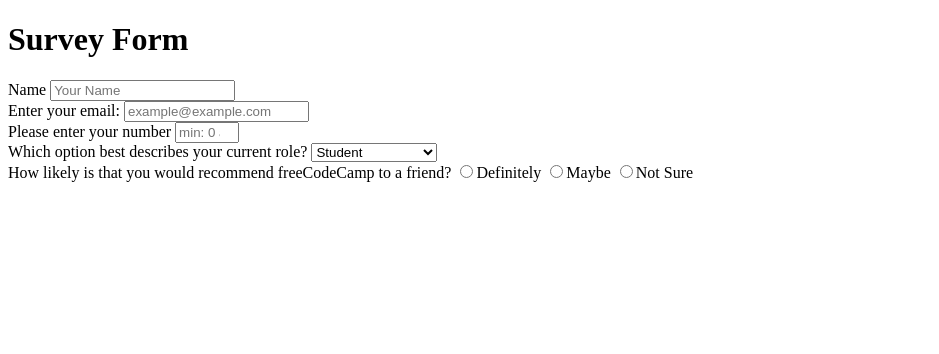
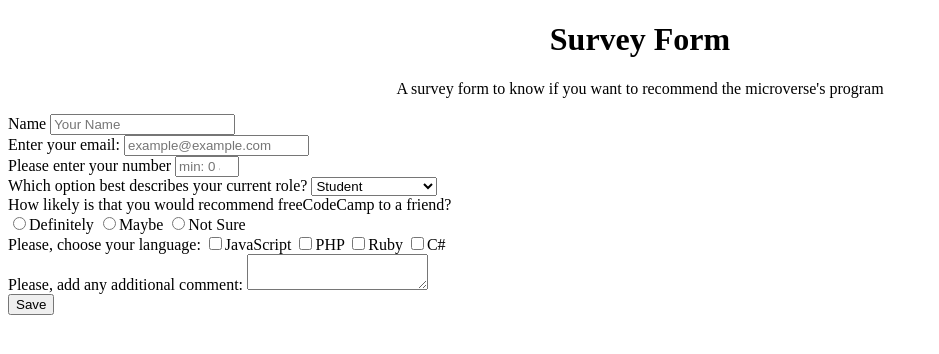
Before and after one commit to gerardo-mtz/matheus-gerardo, a plain HTML site: page index.html in a window 1280 px wide. Shown: the whole page, without its empty margins (0-939 px from the left). Drawn offline with Linux system fonts and the light colour scheme.

Commit message:
Finish the survey form

```diff
--- a/css/style.css
+++ b/css/style.css
@@ -0,0 +1,3 @@
+header {
+  text-align: center;
+}
--- a/index.html
+++ b/index.html
@@ -1,11 +1,15 @@
 <!DOCTYPE html>
 <html lang="en">
-  <head> </head>
+  <head>
+    <link rel="stylesheet" href="css/style.css" />
+  </head>
 
   <body>
     <header>
       <h1 id="title">Survey Form</h1>
-      <p id="description"></p>
+      <p id="description">
+        A survey form to know if you want to recommend the microverse's program
+      </p>
     </header>
     <main>
       <form action="" id="survey-form">
@@ -37,22 +41,54 @@
             placeholder="min: 0 and max: 100"
           />
         </div>
-        <div>
-        <label for="dropdown">Which option best describes your current role?</label>
+        <div class="form-dropdown">
+          <label for="dropdown"
+            >Which option best describes your current role?</label
+          >
           <select id="dropdown">
             <option value="1">Student</option>
             <option value="2">Full Time Job</option>
             <option value="3">Full Time Learner</option>
           </select>
         </div>
+        <div class="form-radio">
+          <label for="radio"
+            >How likely is that you would recommend freeCodeCamp to a
+            friend?</label
+          >
           <div>
-        <label for="radio">How likely is that you would recommend freeCodeCamp to a friend?</label>
-        <input type="radio" id="Definitely" name="recommend" value="1"><label for="Definitely">Definitely</label>
-        <input type="radio" id="Maybe" name="recommend" value="2"><label for="Maybe">Maybe</label>
-        <input type="radio" id="Not Sure" name="recommend" value="3"><label for="Not Sure">Not Sure</label>
+            <input
+              type="radio"
+              class="radio-item"
+              name="recommend"
+              value="1"
+            /><label for="Definitely">Definitely</label>
+            <input
+              type="radio"
+              class="radio-item"
+              name="recommend"
+              value="2"
+            /><label for="Maybe">Maybe</label>
+            <input
+              type="radio"
+              class="radio-item"
+              name="recommend"
+              value="3"
+            /><label for="Not Sure">Not Sure</label>
           </div>
-
-
+        </div>
+        <div class="form-checkbox">
+          <label for="checkbox">Please, choose your language:</label>
+          <input type="checkbox" name="JS" value="1" />JavaScript
+          <input type="checkbox" name="PHP" value="2" />PHP
+          <input type="checkbox" name="Ruby" value="3" />Ruby
+          <input type="checkbox" name="C#" value="4" />C#
+        </div>
+        <div class="form-textarea">
+          <label for="textarea">Please, add any additional comment:</label>
+          <textarea></textarea>
+        </div>
+        <button type="submit" id="submit">Save</button>
       </form>
     </main>
     <script src="https://cdn.freecodecamp.org/testable-projects-fcc/v1/bundle.js"></script>
```
Lines whose indentation alone changed are shown as unchanged.
